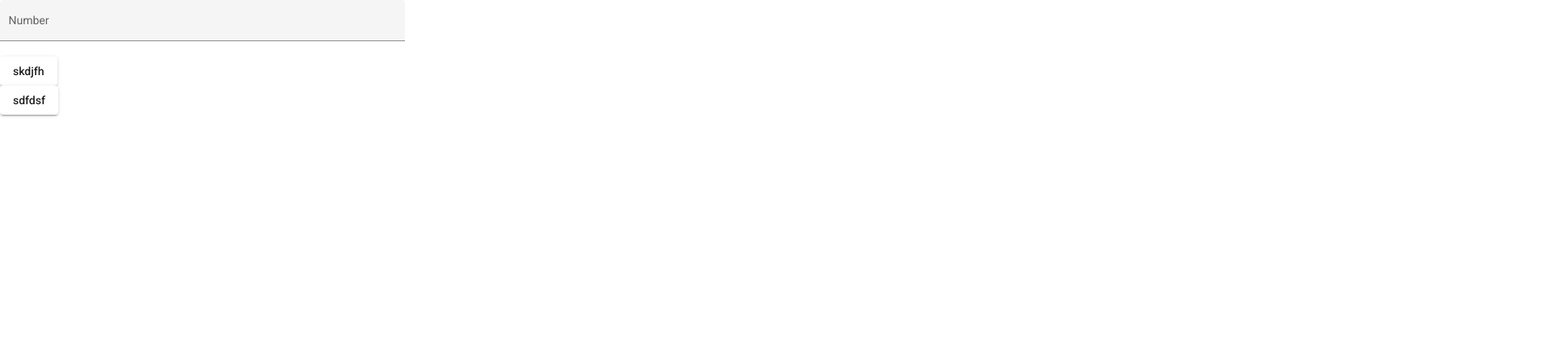
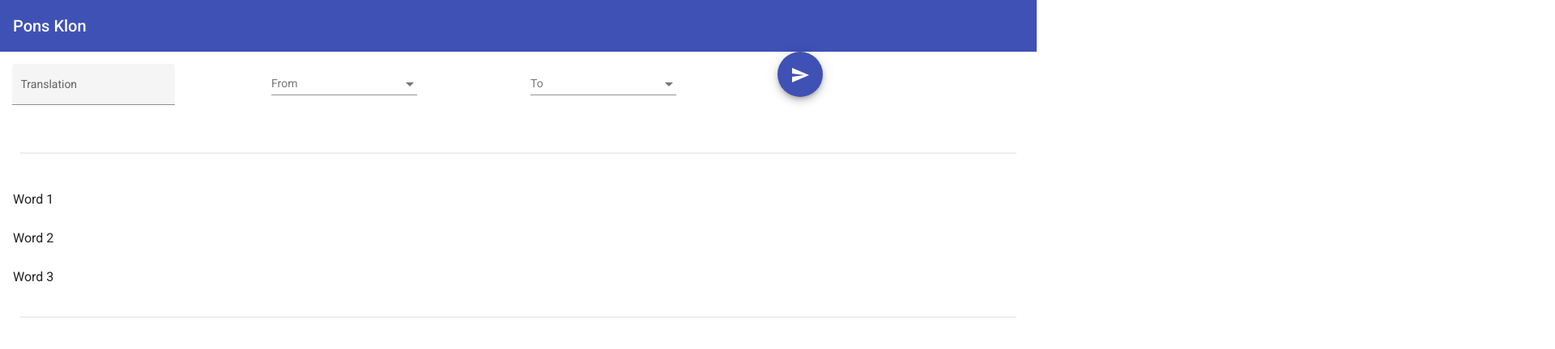
Before and after one commit to MoritzHammer/BFKS_Projekt, an Angular app: page / in a window 1280 px wide. Shown: the top 432 px of the page at 81% size, 1920 px wide, since content can reach past the window. Built offline with nearby package versions, Linux system fonts and the light colour scheme.

Commit message:
Designed Frontend

```diff
--- a/src/app/frontpage/frontpage.component.html
+++ b/src/app/frontpage/frontpage.component.html
@@ -1,15 +1,60 @@
+<mat-toolbar color="primary">
+  <span>Pons Klon</span>
+</mat-toolbar>
+
+<div class="row">
+  <div class="column column-1">
     <form class="example-form">
       <mat-form-field class="example-full-width" appearance="fill">
-    <mat-label>Number</mat-label>
-    <input type="text" placeholder="Pick one" aria-label="Number" matInput [formControl]="myControl"
-      [matAutocomplete]="auto">
+        <mat-label>Translation</mat-label>
+        <input type="text" placeholder="Pick or write a word to translate" aria-label="Number" matInput
+          [formControl]="myControl" [matAutocomplete]="auto">
         <mat-autocomplete autoActiveFirstOption #auto="matAutocomplete">
           <mat-option *ngFor="let option of filteredOptions | async" [value]="option">
             {{option}}
           </mat-option>
         </mat-autocomplete>
       </mat-form-field>
-  <button mat-raised-button>skdjfh</button>
     </form>
+  </div>
 
-<button mat-raised-button>sdfdsf</button>
+  <div class="column column-2">
+    <form class="example-form">
+      <mat-form-field>
+        <mat-label>From</mat-label>
+        <mat-select appearance="fill">
+          <mat-option *ngFor="let option of languages" [value]="option">
+            {{option}}
+          </mat-option>
+        </mat-select>
+      </mat-form-field>
+    </form>
+  </div>
+
+  <div class="column column-3">
+    <form class="example-form">
+      <mat-form-field>
+        <mat-label>To</mat-label>
+        <mat-select appearance="fill">
+          <mat-option *ngFor="let option of languages" [value]="option">
+            {{option}}
+          </mat-option>
+        </mat-select>
+      </mat-form-field>
+    </form>
+  </div>
+  <div class="column column-4">
+    <button mat-fab color="primary" aria-label="Send" (click)="send">
+      <mat-icon>send</mat-icon>
+    </button>
+  </div>
+</div>
+
+<mat-divider></mat-divider>
+<mat-list role="list">
+  <mat-list-item role="listitem">Word 1</mat-list-item>
+  <mat-list-item role="listitem">Word 2</mat-list-item>
+  <mat-list-item role="listitem">Word 3</mat-list-item>
+</mat-list>
+
+<mat-divider></mat-divider>
--- a/src/app/frontpage/frontpage.component.scss
+++ b/src/app/frontpage/frontpage.component.scss
@@ -1,9 +1,24 @@
+mat-divider {
+  margin: 25px;
+}
+
 .example-form {
-    min-width: 150px;
-    max-width: 500px;
-    width: 100%;
-  }
+  margin: 15px;
+  min-width: 2000px;
+  max-width: 500px;
+  width: 100%;
+}
 
-  .example-full-width {
-    width: 100%;
-  }
+.column {
+  float: left;
+  position: relative;
+  width: 25%;
+  box-sizing: border-box;
+}
+
+.row:after {
+  content: "";
+  margin-top: 20%;
+  display: table;
+  clear: both;
+}
--- a/src/app/frontpage/frontpage.component.ts
+++ b/src/app/frontpage/frontpage.component.ts
@@ -2,6 +2,11 @@ import {Component, OnInit} from '@angular/core';
 import {FormControl, ReactiveFormsModule} from '@angular/forms';
 import {Observable} from 'rxjs';
 import {map, startWith} from 'rxjs/operators';
+
+interface Word {
+  word: string,
+  lang: string,
+}
 
 @Component({
     selector: "frontpage",
@@ -11,7 +16,8 @@ import {map, startWith} from 'rxjs/operators';
   export class Frontpage implements OnInit{
 
     myControl = new FormControl('');
-    options: string[] = ['One', 'Two', 'Three'];
+    options: string[] = this.getSavedWords();
+    languages: string[] = ["Deutsch", "Englisch"];
     filteredOptions!: Observable<string[]>;
 
     ngOnInit() {
@@ -26,4 +32,13 @@ import {map, startWith} from 'rxjs/operators';
 
       return this.options.filter(option => option.toLowerCase().includes(filterValue));
     }
+
+    getSavedWords(): string[]{
+      let saved: string[] = ["Test", "Lukas", "Moritz", "David"];
+      return saved;
+    }
+
+    send(){
+
+    }
 }
```
Also changed, not shown: src/app/app.module.ts (+10 -0 lines). Lines whose indentation alone changed are shown as unchanged.
